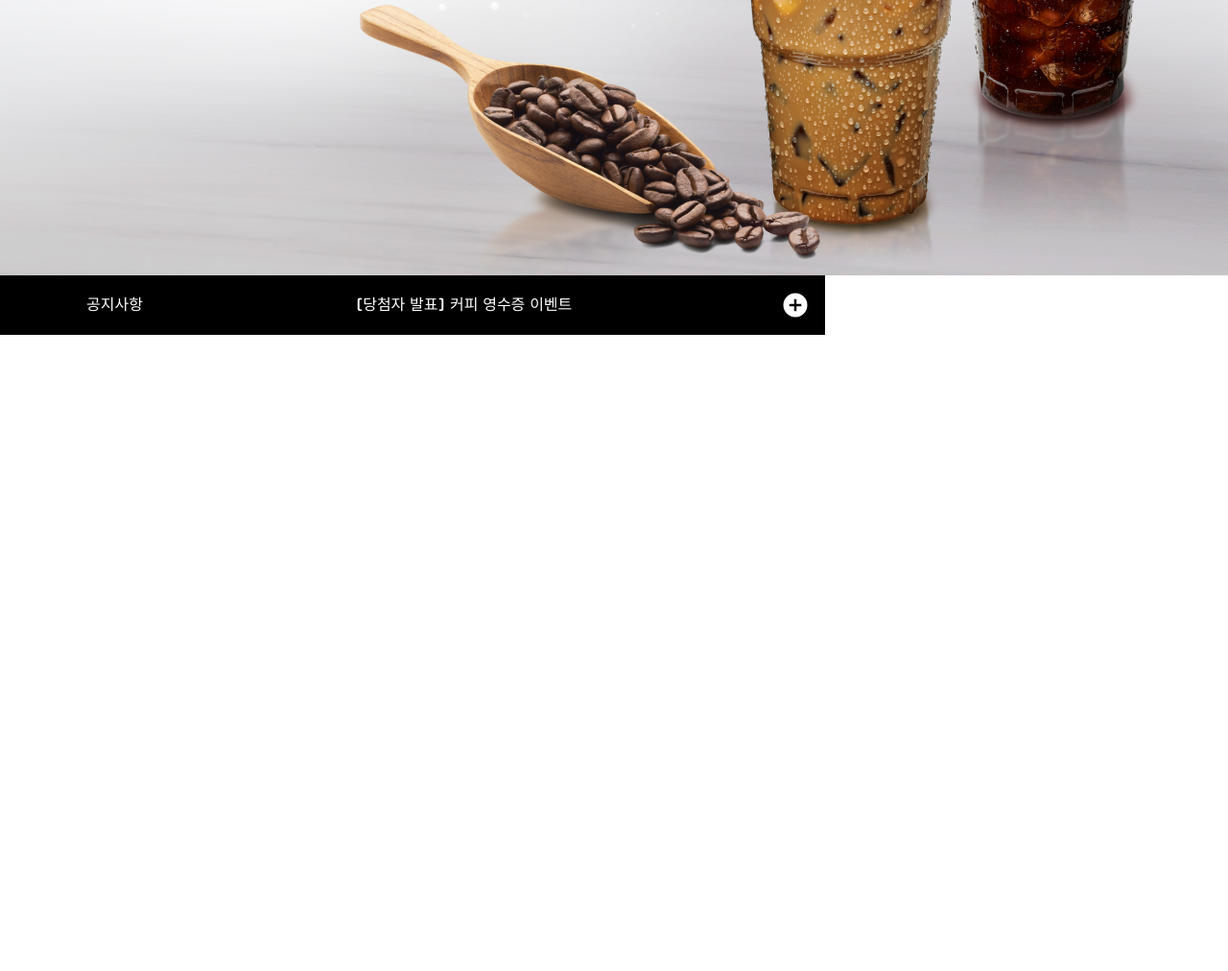
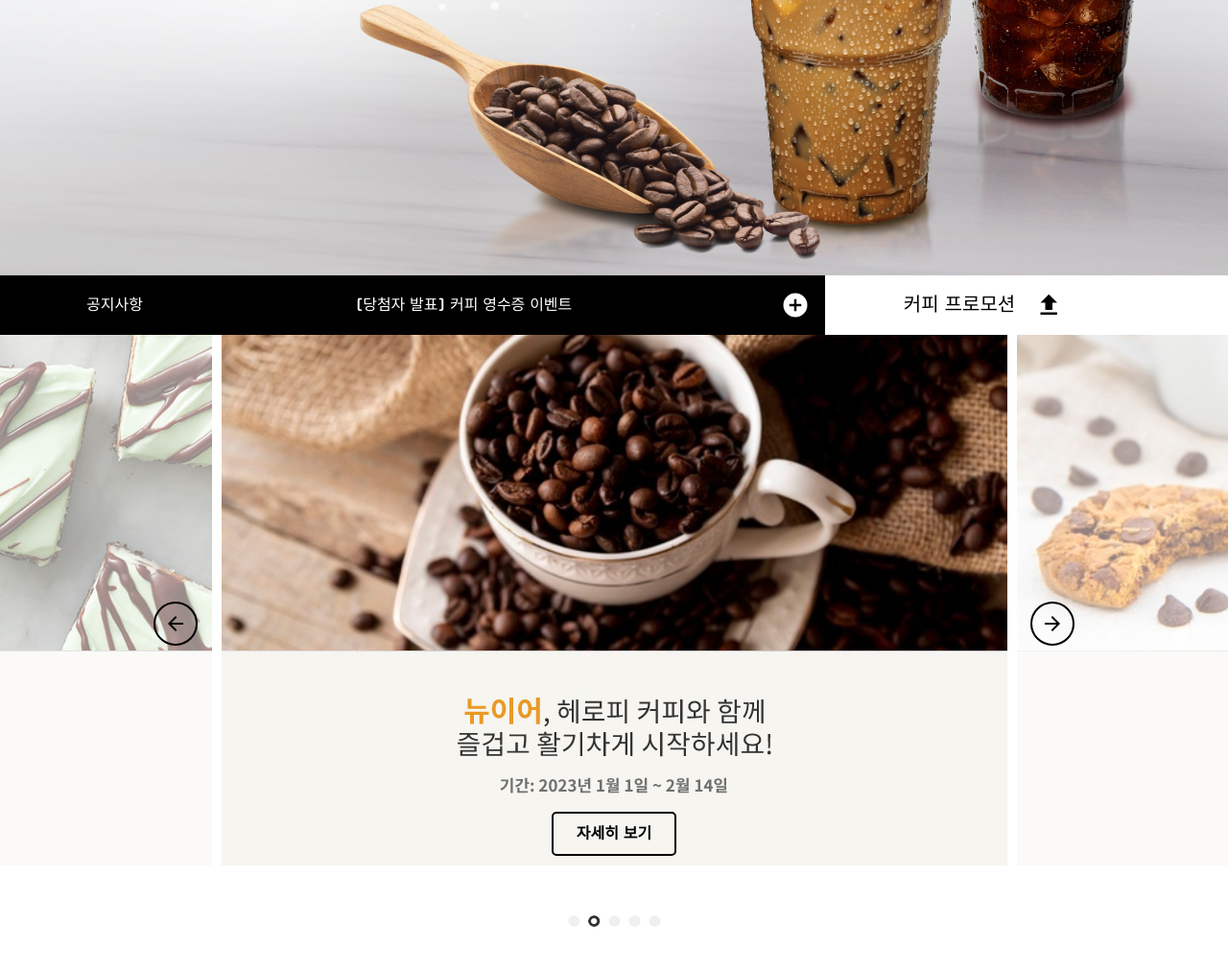
Before and after one commit to rainbreeze/Coffee_web, a plain HTML site: page index.html in a window 1280 px wide. Shown: the part 479-1491 px from the top of the page at 96% size. Before the commit the page ends 828 px from the top, so only its background shows below. Drawn offline with nearby package versions, Linux system fonts and the light colour scheme.

Commit message:
add promotion

```diff
--- a/index.html
+++ b/index.html
@@ -173,7 +173,45 @@
                     <span class="material-icons">add_circle</span>
                 </a>
             </div>
-            <div class="inner__right"></div>
+            <div class="inner__right">
+                <h2>커피 프로모션</h2>
+                <div class="toggle-promotion">
+                    <span class="material-icons">upload</span>
+                </div>
+            </div>
+        </div>
+    </section>
+    <section class="promotion">
+        <div class="swiper">
+            <div class="swiper-wrapper">
+                <div class="swiper-slide">
+                    <img src="./images/promotion_slide1.jpg">
+                    <a href="" class="btn">자세히 보기</a>
+                </div>
+                <div class="swiper-slide">
+                    <img src="./images/promotion_slide2.jpg">
+                    <a href="" class="btn">자세히 보기</a>
+                </div>
+                <div class="swiper-slide">
+                    <img src="./images/promotion_slide3.jpg">
+                    <a href="" class="btn">자세히 보기</a>
+                </div>
+                <div class="swiper-slide">
+                    <img src="./images/promotion_slide4.jpg">
+                    <a href="" class="btn">자세히 보기</a>
+                </div>
+                <div class="swiper-slide">
+                    <img src="./images/promotion_slide5.jpg">
+                    <a href="" class="btn">자세히 보기</a>
+                </div>
+            </div>
+        </div>
+        <div class="swiper-pagination"></div>
+        <div class="swiper-button-prev">
+            <span class="material-icons">arrow_back</span>
+        </div>
+        <div class="swiper-button-next">
+            <span class="material-icons">arrow_forward</span>
         </div>
     </section>
 </body>
--- a/main.css
+++ b/main.css
@@ -325,6 +325,24 @@ img {
 .notice .inner__right {
     width: 30%;
     background-color: white;
+    display: flex;
+    align-items: center;
+    justify-content: center;
+}
+
+.notice .inner__right h2 {
+    font-size: 20px;
+    margin-right: 20px;
+}
+
+.notice .inner__right .toggle-promotion {
+    display: flex;
+    align-items: center;
+    cursor: pointer;
+}
+
+.notice .inner__right .toggle-promotion .material-icons {
+    font-size: 30px;
 }
 
 .notice .inner__left h2 {
@@ -360,3 +378,84 @@ img {
 .notice .inner__left .swiper .swiper-slide a {
     color: white;
 }
+
+.promotion {
+    position: relative;
+    height: 663px;
+    display: flex;
+    justify-content: center;
+    background-color: white;
+    overflow: hidden;
+}
+
+.promotion .swiper {
+    height: 553px;
+    width: calc(819px * 3 + 10px * 2);
+    flex-shrink: 0;
+}
+
+.promotion .swiper-slide {
+    position: relative;
+    opacity: .5;
+    transition: opacity 1s;
+}
+
+.promotion .swiper-slide-active {
+    opacity: 1;
+}
+
+.promotion .swiper-slide .btn {
+    position: absolute;
+    bottom: 10px;
+    left: 0;
+    right: 0;
+    margin: auto;
+}
+
+.promotion .swiper-pagination {
+    z-index: 1;
+    bottom: 40px !important;
+}
+
+.promotion .swiper-pagination .swiper-pagination-bullet {
+    background-color: transparent;
+    background-image: url(./images/promotion_slide_pager.png);
+    width: 13px;
+    height: 12px;
+}
+
+.promotion .swiper-pagination .swiper-pagination-bullet-active {
+    background-image: url(./images/promotion_slide_pager_on.png);
+}
+
+.promotion .swiper-button-prev, .promotion .swiper-button-next {
+    width: 42px;
+    height: 42px;
+    border: 2px solid black;
+    top: 300px;
+    border-radius: 50%;
+    color: black;
+}
+
+.promotion .swiper-button-prev:hover , .promotion .swiper-button-next:hover {
+    background-color: black;
+    color: white;
+}
+
+.promotion .swiper-button-prev {
+    left: 50%;
+    margin-left: -480px;
+}
+
+.promotion .swiper-button-next {
+    right: 50%;
+    margin-right: -480px;
+}
+
+.promotion .swiper-button-prev::after, .promotion .swiper-button-next::after {
+    display: none;
+}
+
+.promotion.hide {
+    height: 0;
+}
--- a/main.js
+++ b/main.js
@@ -45,3 +45,31 @@ new Swiper ('.notice .swiper', {
     autoplay: true,
     loop: true
 });
+
+new Swiper('.promotion .swiper', {
+    autoplay : true,
+    loop : true,
+    slidesPerView : 3,
+    spaceBetween: 10,
+    centeredSlides: true,
+    pagination: {
+        el: '.promotion .swiper-pagination',
+        clickable: true,
+    },
+    navigation: {
+        prevEl: '.promotion .swiper-button-prev',
+        nextEl: '.promotion .swiper-button-next',
+    }
+});
+
+const promotionEl = document.querySelector('.promotion');
+const promotionToggleBtn = document.querySelector('.notice .toggle-promotion');
+
+promotionToggleBtn.addEventListener('click', function(){
+    if(promotionEl.classList.contains('hide')) {
+        promotionEl.classList.remove('hide');
+    }
+    else{
+        promotionEl.classList.add('hide');
+    }
+});
```
